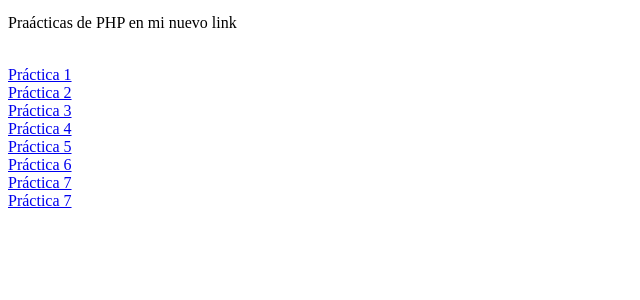
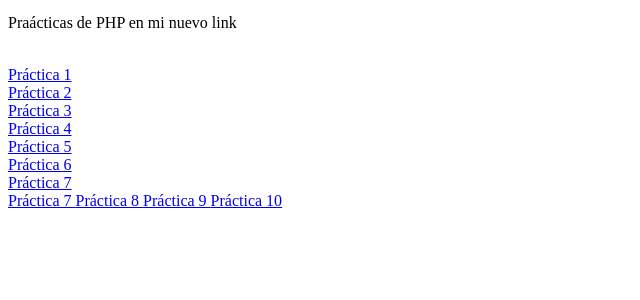
Before and after one commit to Arxfa27/Mis-paginas, a PHP site: page / in a window 1280 px wide. Shown: the part 190-490 px from the top of the page, without its empty margins (0-640 px from the left). Run offline with PHP 8.4, Linux system fonts and the light colour scheme.

Commit message:
Update index.php

```diff
--- a/index.php
+++ b/index.php
@@ -36,5 +36,8 @@
              <a href="creacion bd.php" title="Práctica 7"> Práctica 7 </a>
             <br>
              <a href="xd.png" title="Práctica 7"> Práctica 7 </a>
+            <a href="8.png" title="Práctica 8"> Práctica 8 </a>
+            <a href="9.png" title="Práctica 9"> Práctica 9 </a>
+            <a href="10.png" title="Práctica 10"> Práctica 10 </a>
         </body>
 </html>
```
